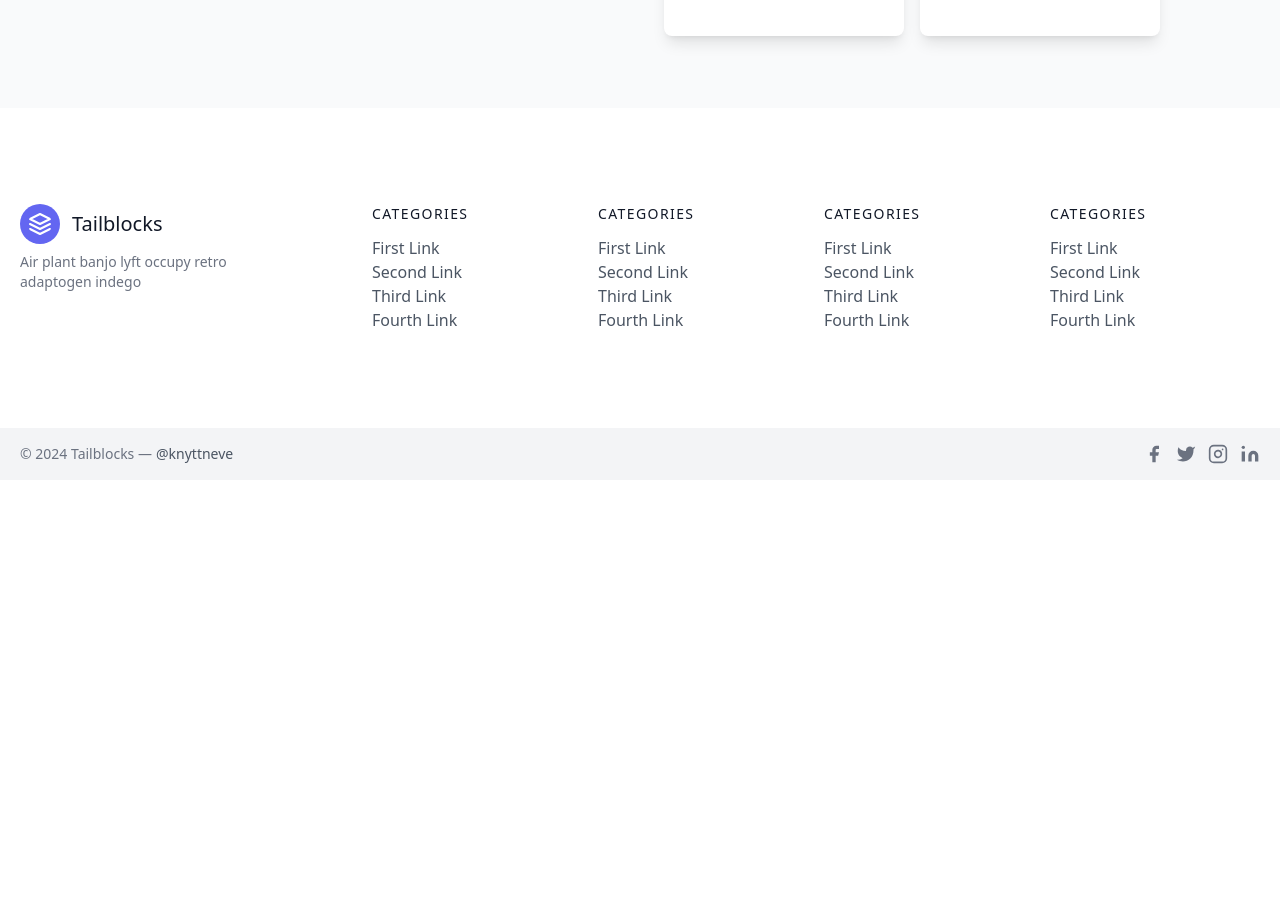
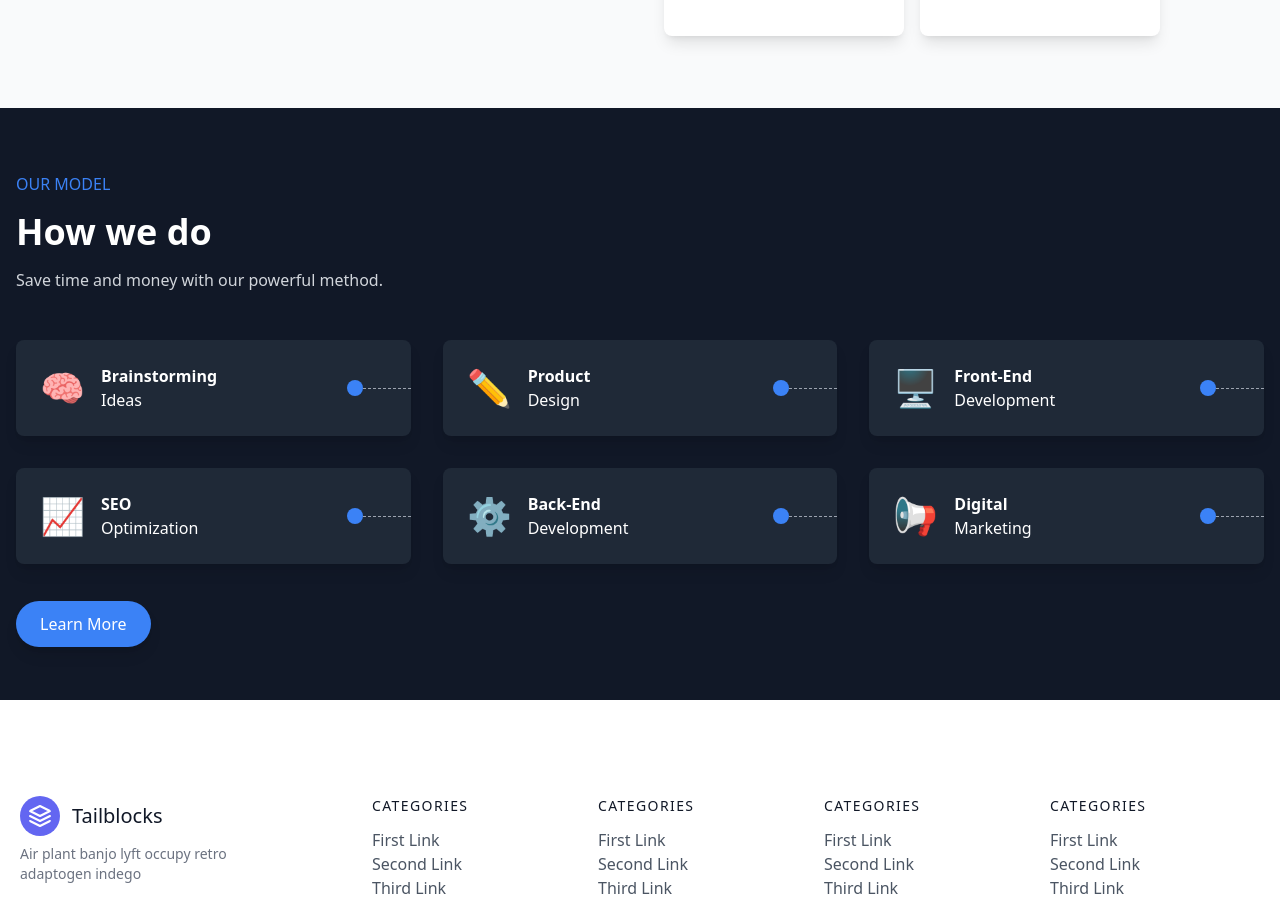
Before and after one commit to arafat20mupi/CodeCraftor, a React (Vite) app: page / in a window 1280 px wide. Shown: the part 1035-1939 px from the top of the page. Before the commit the page ends 1515 px from the top, so only its background shows below. Built offline with nearby package versions, Linux system fonts and the light colour scheme.

Commit message:
how we do section complete

```diff
--- a/src/component/Pages/Home/Home.jsx
+++ b/src/component/Pages/Home/Home.jsx
@@ -1,9 +1,11 @@
 import Banner from "./Banner/Banner";
+import HowWeDo from "./HowWeDo/HowWeDo";
 
 const Home = () => {
     return (
         <div className="mt-[4%]">
             <Banner />
+            <HowWeDo />
         </div>
     );
 };
--- /dev/null
+++ b/src/component/Pages/Home/HowWeDo/HowWeDo.jsx
@@ -0,0 +1,109 @@
+import React from "react";
+
+const HowWeDo = () => {
+  return (
+    <section className="bg-gray-900 text-white py-16">
+      <div className="container mx-auto px-4">
+        <div className="text-left mb-12">
+          <h3 className="text-blue-500 uppercase mb-4">Our Model</h3>
+          <h2 className="text-4xl font-bold">How we do</h2>
+          <p className="mt-4 text-gray-300">
+            Save time and money with our powerful method.
+          </p>
+        </div>
+        <div className="grid grid-cols-1 md:grid-cols-2 lg:grid-cols-3 gap-8">
+          <div className="relative p-6 bg-gray-800 rounded-lg shadow-lg">
+            <div className="flex items-center gap-4">
+              <div className="text-4xl text-blue-500">
+                🧠 {/* Brainstorming Icon */}
+              </div>
+              <div>
+                <h4 className="font-bold">Brainstorming</h4>
+                <p>Ideas</p>
+              </div>
+            </div>
+            <div className="absolute inset-y-0 right-0 flex items-center">
+              <div className="bg-blue-500 w-4 h-4 rounded-full"></div>
+              <div className="w-12 border-t border-dashed border-gray-400"></div>
+            </div>
+          </div>
+          <div className="relative p-6 bg-gray-800 rounded-lg shadow-lg">
+            <div className="flex items-center gap-4">
+              <div className="text-4xl text-blue-500">✏️</div>
+              <div>
+                <h4 className="font-bold">Product</h4>
+                <p>Design</p>
+              </div>
+            </div>
+            <div className="absolute inset-y-0 right-0 flex items-center">
+              <div className="bg-blue-500 w-4 h-4 rounded-full"></div>
+              <div className="w-12 border-t border-dashed border-gray-400"></div>
+            </div>
+          </div>
+          <div className="relative p-6 bg-gray-800 rounded-lg shadow-lg">
+            <div className="flex items-center gap-4">
+              <div className="text-4xl text-blue-500">🖥️</div>
+              <div>
+                <h4 className="font-bold">Front-End</h4>
+                <p>Development</p>
+              </div>
+            </div>
+            <div className="absolute inset-y-0 right-0 flex items-center">
+              <div className="bg-blue-500 w-4 h-4 rounded-full"></div>
+              <div className="w-12 border-t border-dashed border-gray-400"></div>
+            </div>
+          </div>
+          <div className="relative p-6 bg-gray-800 rounded-lg shadow-lg">
+            <div className="flex items-center gap-4">
+              <div className="text-4xl text-blue-500">📈</div>
+              <div>
+                <h4 className="font-bold">SEO</h4>
+                <p>Optimization</p>
+              </div>
+            </div>
+            <div className="absolute inset-y-0 right-0 flex items-center">
+              <div className="bg-blue-500 w-4 h-4 rounded-full"></div>
+              <div className="w-12 border-t border-dashed border-gray-400"></div>
+            </div>
+          </div>
+          <div className="relative p-6 bg-gray-800 rounded-lg shadow-lg">
+            <div className="flex items-center gap-4">
+              <div className="text-4xl text-blue-500">⚙️</div>
+              <div>
+                <h4 className="font-bold">Back-End</h4>
+                <p>Development</p>
+              </div>
+            </div>
+            <div className="absolute inset-y-0 right-0 flex items-center">
+              <div className="bg-blue-500 w-4 h-4 rounded-full"></div>
+              <div className="w-12 border-t border-dashed border-gray-400"></div>
+            </div>
+          </div>
+          <div className="relative p-6 bg-gray-800 rounded-lg shadow-lg">
+            <div className="flex items-center gap-4">
+              <div className="text-4xl text-blue-500">📢</div>
+              <div>
+                <h4 className="font-bold">Digital</h4>
+                <p>Marketing</p>
+              </div>
+            </div>
+            <div className="absolute inset-y-0 right-0 flex items-center">
+              <div className="bg-blue-500 w-4 h-4 rounded-full"></div>
+              <div className="w-12 border-t border-dashed border-gray-400"></div>
+            </div>
+          </div>
+        </div>
+        <div className="mt-12 text-left">
+          <a
+            href="#"
+            className="bg-blue-500 text-white py-3 px-6 rounded-full shadow-lg hover:bg-blue-600 transition duration-300"
+          >
+            Learn More
+          </a>
+        </div>
+      </div>
+    </section>
+  );
+};
+
+export default HowWeDo;
```
